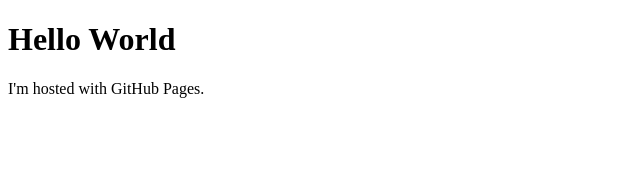
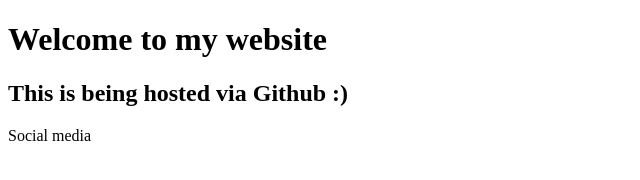
Before and after one commit to bernardodcsb/bernardo.github.io, a plain HTML site: page index.html in a window 1280 px wide. Shown: the whole page, without its empty margins (0-640 px from the left). Drawn offline with Linux system fonts and the light colour scheme.

Commit message:
Update index.html

```diff
--- a/index.html
+++ b/index.html
@@ -1,7 +1,17 @@
 <!DOCTYPE html>
 <html>
-<body>
-<h1>Hello World</h1>
-<p>I'm hosted with GitHub Pages.</p>
-</body>
+    <body>
+        <div>
+            <h1>
+                Welcome to my website
+            </h1>
+            <h2>
+                This is being hosted via Github :)
+            </h2>
+        </div>
+    </body>
+
+    <footer>
+        <div>Social media</div>
+    </footer>
 </html>
```
